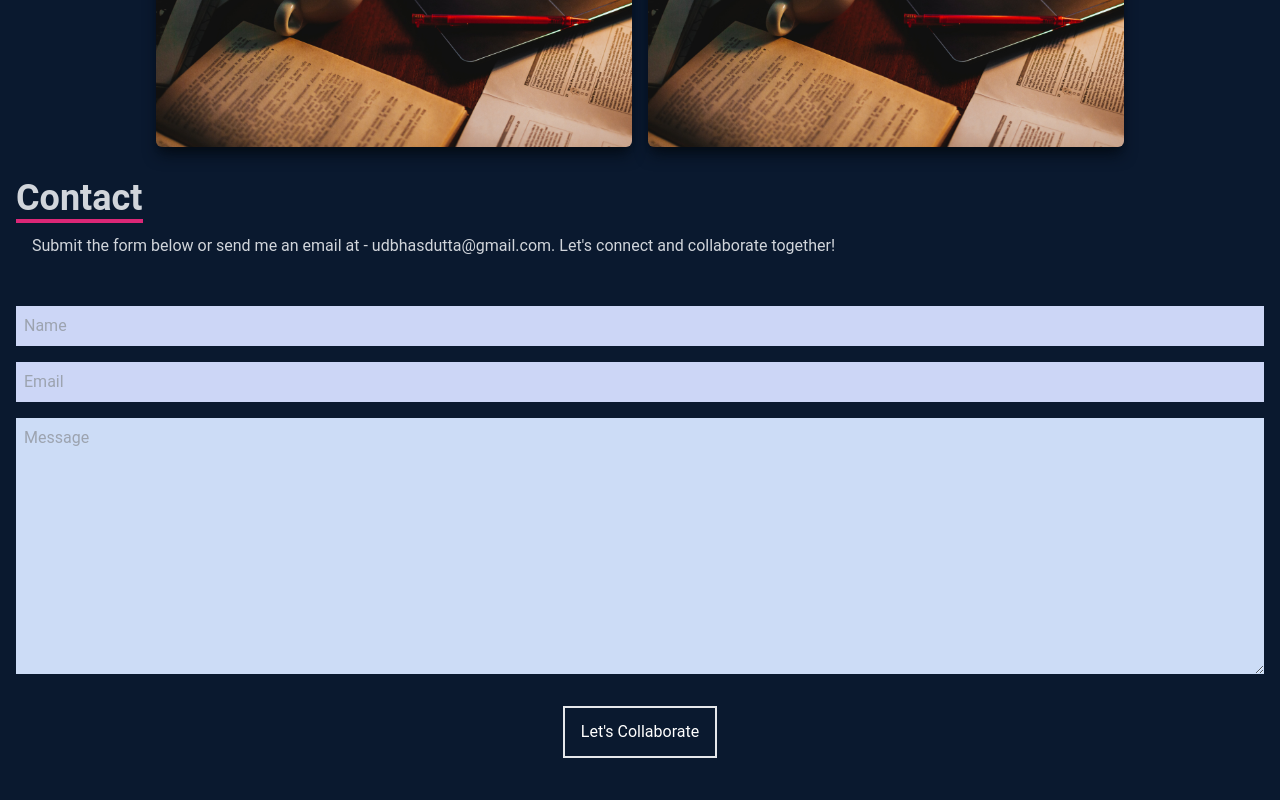
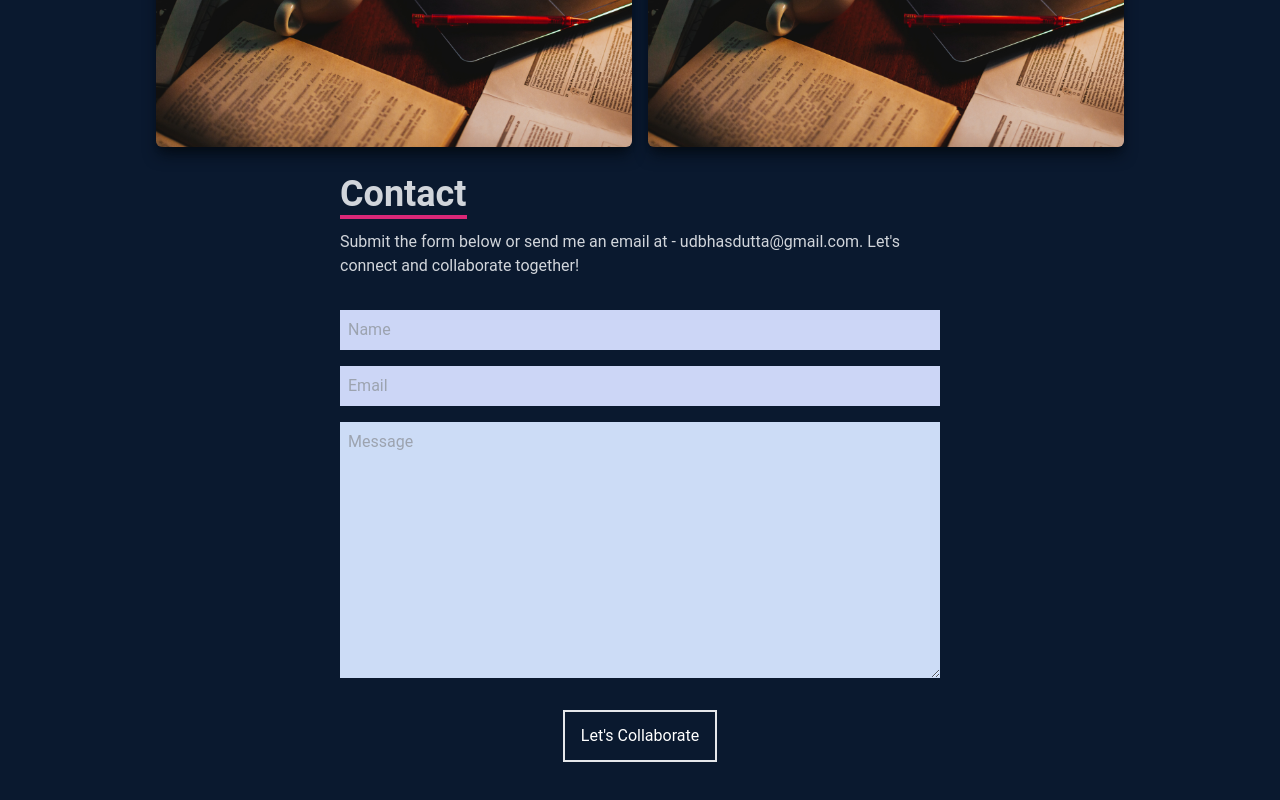
Before and after one commit to udbhas-dutta/portfolio_udbhas, a React (Create React App) app: page / in a window 1280 px wide. Shown: the part 3196-3996 px from the top of the page. Built offline with nearby package versions, Linux system fonts and the light colour scheme; the HTML template or start-up script is replaced by a standard one.

Commit message:
modified the styling of the contact comopnent and navbar and recorded the font used for the favicon in the html file as a comment line

```diff
--- a/public/index.html
+++ b/public/index.html
@@ -3,6 +3,8 @@
   <head>
     <meta charset="utf-8" />
     <link rel="favicon" href="favicon.ico">
+    <!-- favicon font- yatra one (google fonts)-->
+
     <meta name="viewport" content="width=device-width, initial-scale=1" />
     <meta name="theme-color" content="#000000" />
     <meta
--- a/src/components/Contact.js
+++ b/src/components/Contact.js
@@ -3,10 +3,10 @@ import React from 'react'
 const Contact = () => {
   return (
     <div name='contact' className='w-full h-screen bg-[#0a192f] flex justify-center items-center p-4'>
-        <form method='POST' action="https://getform.io/f/8540c55d-c5dc-467e-af9c-32867b4e72c9" className='flex flex-col nax-w-[600px] w-full'>
+        <form method='POST' action="https://getform.io/f/8540c55d-c5dc-467e-af9c-32867b4e72c9" className='flex flex-col max-w-[600px] w-full'>
             <div className='pb-8'>
                 <p className='text-4xl font-bold text-gray-300 inline border-b-4 border-pink-600'>Contact</p>
-                <p className='text-gray-300 p-4'>Submit the form below or send me an email at - udbhasdutta@gmail.com. Let's connect and collaborate together!</p>
+                <p className='text-gray-300 pt-4'>Submit the form below or send me an email at - udbhasdutta@gmail.com. Let's connect and collaborate together!</p>
             </div>
             <input className='bg-[#ccd6f6] p-2' type="text" placeholder='Name' name='name'/>
             <input className='my-4 p-2 bg-[#ccd6f6]' type="email" placeholder='Email' name='email'/>
--- a/src/components/Navbar.js
+++ b/src/components/Navbar.js
@@ -64,12 +64,12 @@ const Navbar = () => {
             <div className="hidden lg:flex fixed flex-col top-[35%] left-0">
                 <ul>
                     <li className='w-[160px] h-[60px] flex justify-between items-center ml-[-100px] hover:ml-[-10px] duration-300 bg-blue-600'>
-                        <a href="/" className="flex justify-between items-center w-full text-gray-300">
+                        <a href="linkedin.com/in/udbhas-dutta-75b001223" className="flex justify-between items-center w-full text-gray-300">
                             LinkedIn <FaLinkedin size={30} />
                         </a>
                     </li>
                     <li className='w-[160px] h-[60px] flex justify-between items-center ml-[-100px] hover:ml-[-10px] duration-300 bg-[#333333]'>
-                        <a href="/" className="flex justify-between items-center w-full text-gray-300">
+                        <a href="/https://github.com/udbhas-dutta" className="flex justify-between items-center w-full text-gray-300">
                             GitHub <FaGithub size={30} />
                         </a>
                     </li>
```
